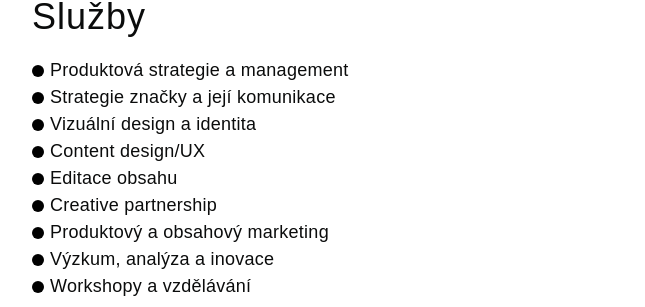
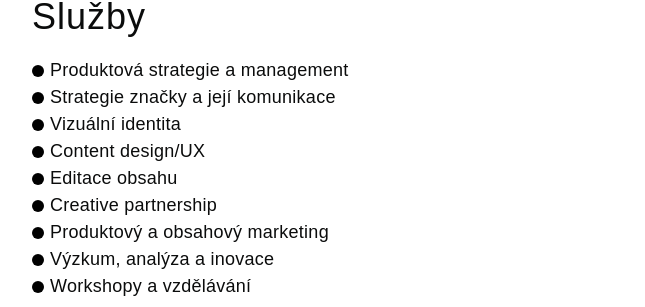
Before and after one commit to fdedic/fdedic.github.io, a Jekyll site: the page built from index.md, in a window 1280 px wide and 900 px high, scrolled down 2321 px. Shown: the part 395-702 px from the top of the window, without its empty margins (228-873 px from the left). Built offline with Jekyll 4.4.1, drawn with Linux system fonts in a browser that asks for light colours; nearby versions of some CDN libraries; some web fonts are replaced.

Commit message:
Update index.md

```diff
--- a/index.md
+++ b/index.md
@@ -60,7 +60,7 @@ Aktuálně (Q3 2020) mám volnou kapacitu pro krátkodobé i&nbsp;střednědobé
 ## Služby
 - Produktová strategie a&nbsp;management
 - Strategie značky a&nbsp;její komunikace
-- Vizuální design a&nbsp;identita
+- Vizuální identita
 - Content design/UX
 - Editace obsahu
 - Creative partnership
```
